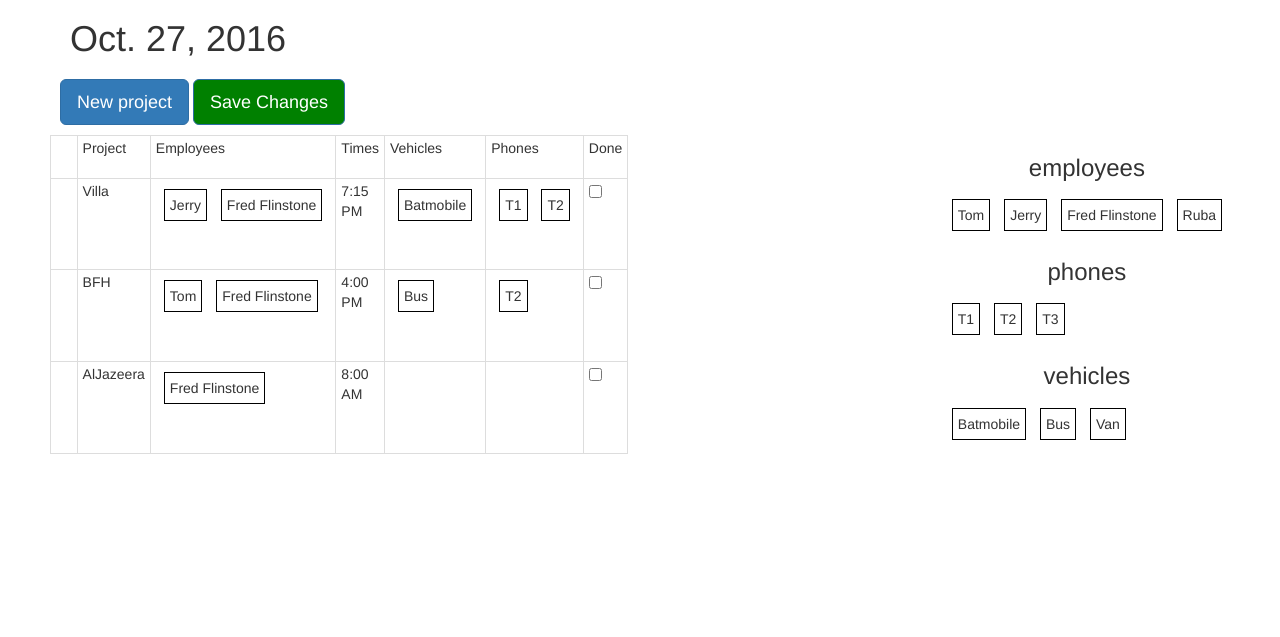
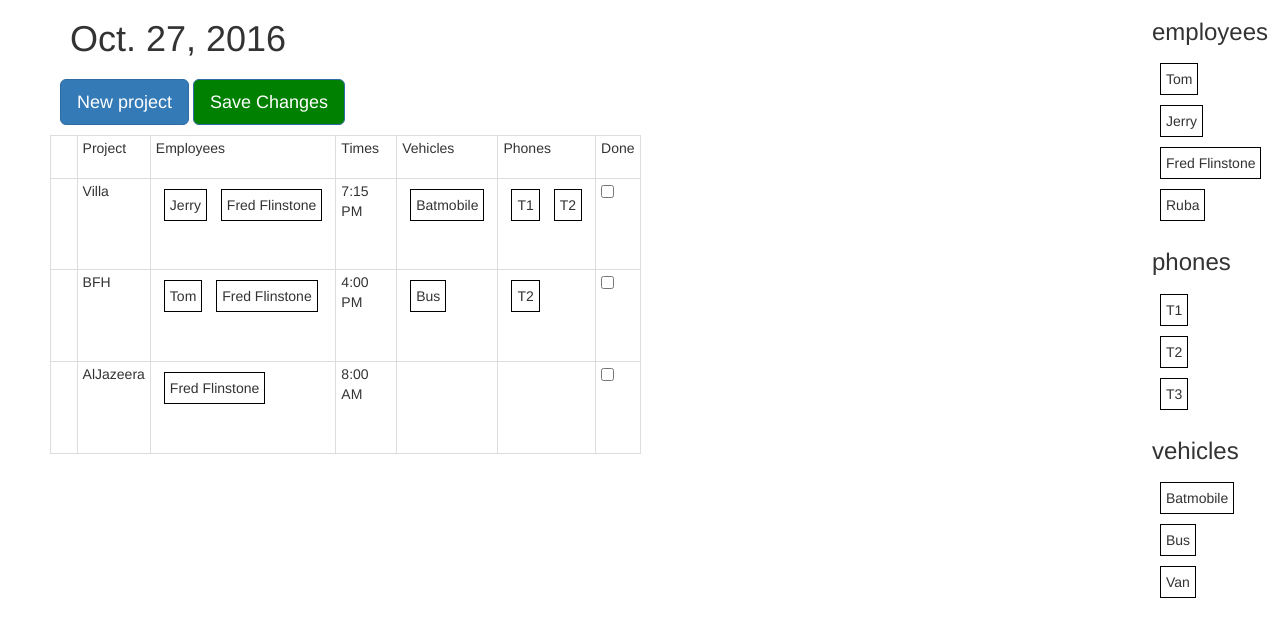
Before and after one commit to rubacalypse/alabama, a Django app: page /daily/ in a window 1280 px wide. Shown: the part 51-688 px from the top of the page. Run offline with Django 3.2, Linux system fonts and the light colour scheme; data comes from the database, SQL or seed files in the repository; some libraries are stand-ins or nearby versions.

Commit message:
Mess with layout some more

```diff
--- a/daily/static/daily/daily.css
+++ b/daily/static/daily/daily.css
@@ -96,8 +96,13 @@ h3 {
 }
 
 #sources {
-  margin: 0 auto;
+  margin: 0px;
   order: 3;
+  position: absolute;
+  left: 90%;
+  top: 50px;
+  width: 10px;
+
 }
 
 #form-fields {
```
